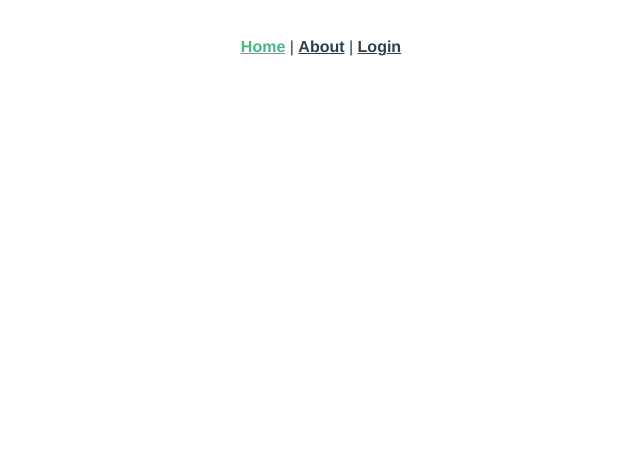
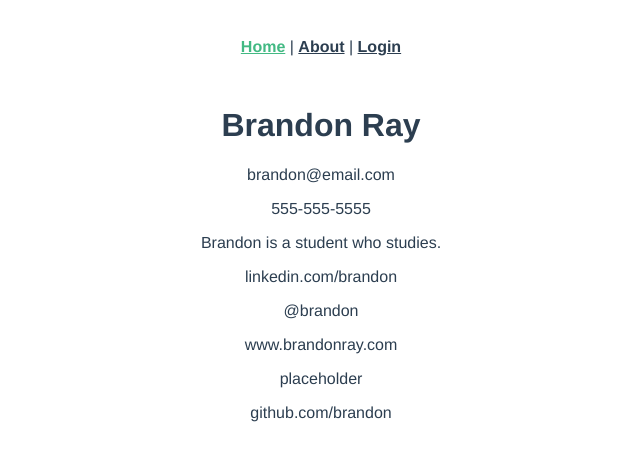
Before and after one commit to mikebrowne12/student_portal, a Vue app: page / in a window 1280 px wide. Shown: the top 460 px of the page, without its empty margins (319-959 px from the left). Built offline with nearby package versions, Linux system fonts and the light colour scheme.

Commit message:
add student information to show

```diff
--- a/src/views/Home.vue
+++ b/src/views/Home.vue
@@ -1,10 +1,37 @@
 <template>
-  <div class="home"></div>
+  <div class="container">
+    <h1>{{ student.first_name }} {{ student.last_name }}</h1>
+
+    <p>{{ student.email }}</p>
+    <p>{{ student.phone_number }}</p>
+    <p>{{ student.short_bio }}</p>
+    <p>{{ student.linkedin_url }}</p>
+    <p>{{ student.twitter_handle }}</p>
+    <p>{{ student.personal_website }}</p>
+    <p>{{ student.online_resume_url }}</p>
+    <p>{{ student.github_url }}</p>
+  </div>
 </template>
 
 <script>
 export default {
   name: "home",
-  components: {}
+  components: {},
+  data: function() {
+    return {
+      student: {
+        first_name: "Brandon",
+        last_name: "Ray",
+        email: "brandon@email.com",
+        phone_number: "555-555-5555",
+        short_bio: "Brandon is a student who studies.",
+        linkedin_url: "linkedin.com/brandon",
+        twitter_handle: "@brandon",
+        personal_website: "www.brandonray.com",
+        online_resume_url: "placeholder",
+        github_url: "github.com/brandon"
+      }
+    };
+  }
 };
 </script>
```
